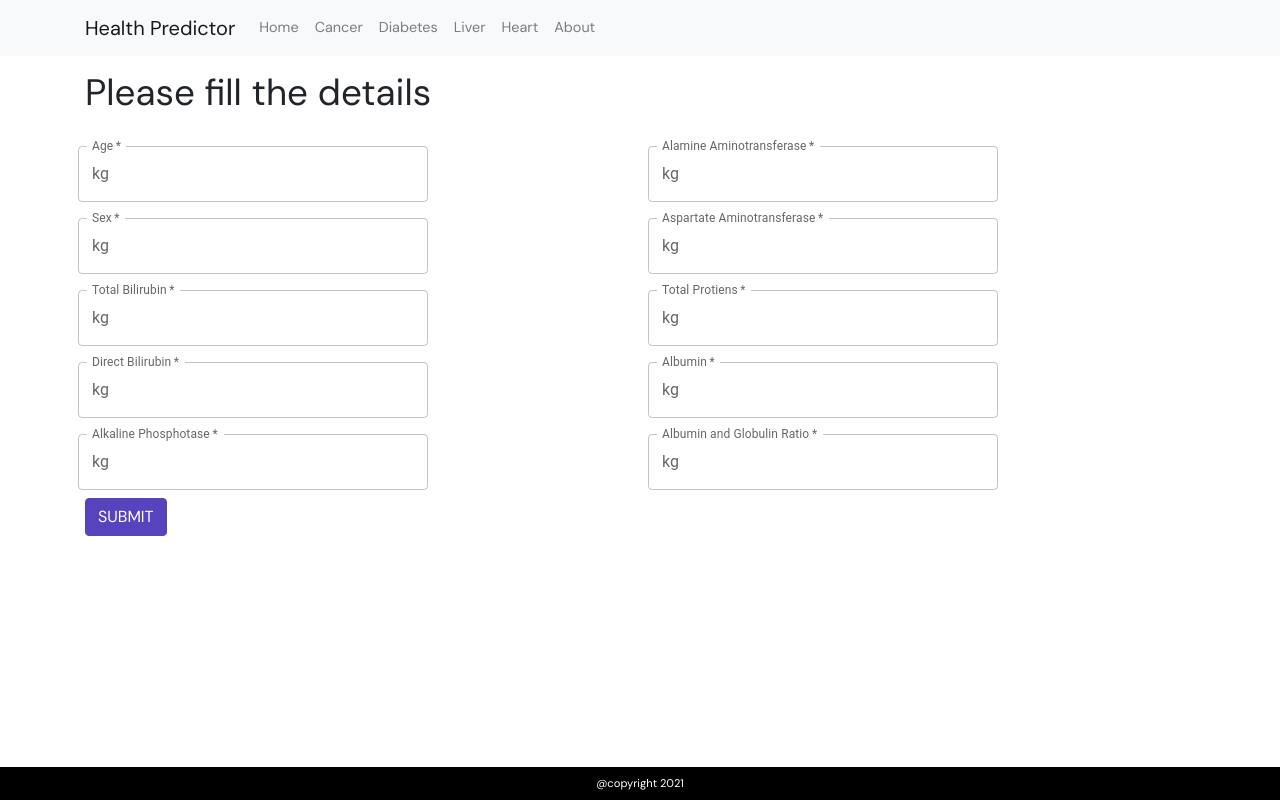
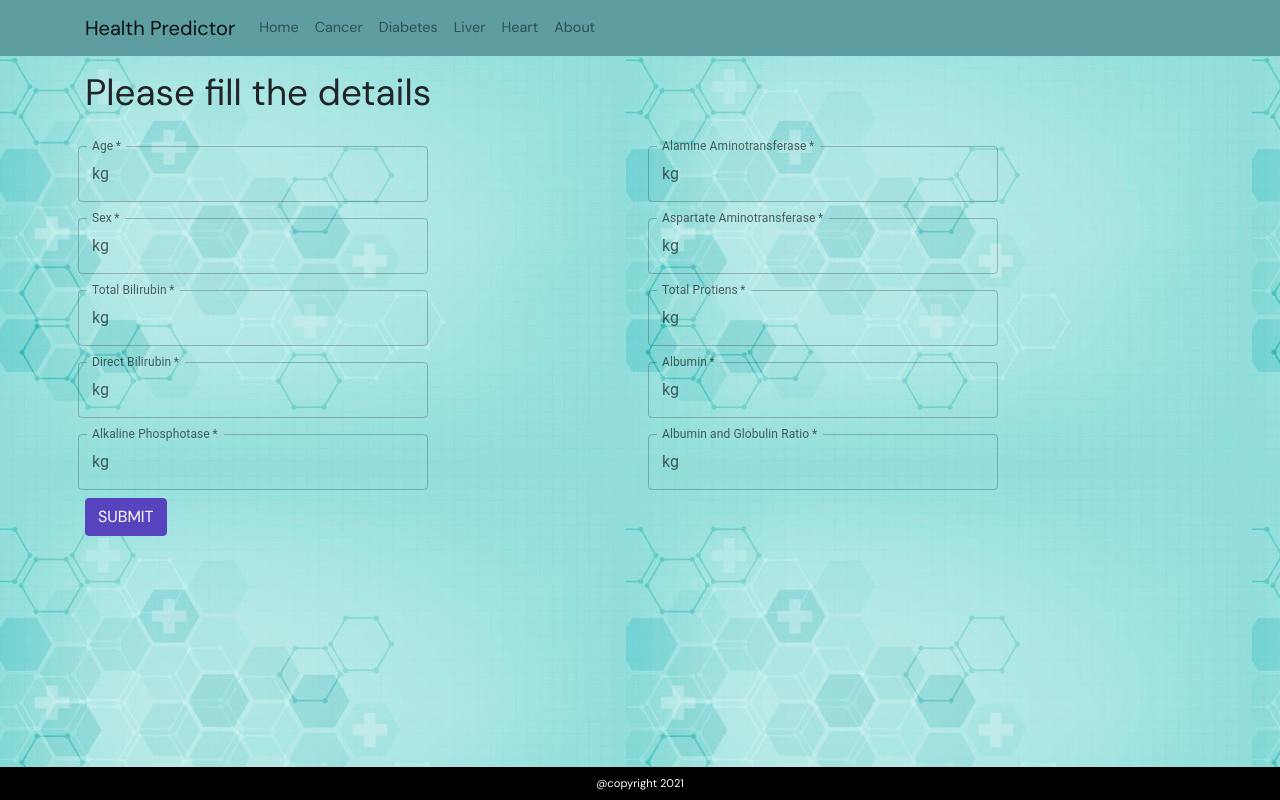
Before and after one commit to nischaynagar/health-predictor, a React (Create React App) app: page /liver in a window 1280 px wide. Built offline with nearby package versions, Linux system fonts and the light colour scheme.

Commit message:
background

```diff
--- a/src/App.js
+++ b/src/App.js
@@ -16,10 +16,11 @@ import Heart from "./components/Heart";
 import Home from "./components/Home";
 import Kidney from "./components/Kidney";
 import Liver from "./components/Liver";
+import car from "./img/background.jpg";
 
 function App() {
   return (
-    <>
+    <div className="min-vh-100" style={{ backgroundImage: `url(${car})` }}>
       <div className="container mb-4 pt-5 font-08">
         <Switch>
           <Route exact path="/cancer" component={Cancer} />
@@ -39,7 +40,7 @@ function App() {
       <div className="py-2 bg-black text-white  w-100 position-fixed bottom-0">
         <div className="container text-center font-07">@copyright 2021</div>
       </div>
-    </>
+    </div>
   );
 }
 
--- a/src/components/Diabetes/index.js
+++ b/src/components/Diabetes/index.js
@@ -52,9 +52,7 @@ function Diabetes() {
     if (isDaignose == 0) {
       setAlertString("There's " + prob + " % chance that you're healthy!");
     } else {
-      setAlertString(
-        "There's " + prob + " % chance that you've Heart disease :("
-      );
+      setAlertString("There's " + prob + " % chance that you've daibetes :(");
     }
   }, [isDaignose, prob]);
 
@@ -92,7 +90,7 @@ function Diabetes() {
           setIsDaignose(1);
           setProb((json["PROB_POS"] * 100).toFixed(2));
           setAlertString(
-            "There's " + prob + " % chance that you've Heart disease :("
+            "There's " + prob + " % chance that you've daibetes :("
           );
           setColor(colorArray[0]);
         }
--- a/src/components/Liver/index.js
+++ b/src/components/Liver/index.js
@@ -87,7 +87,7 @@ function Liver() {
           setIsDaignose(1);
           setProb((json["PROB_POS"] * 100).toFixed(2));
           setAlertString(
-            "There's " + prob + " % chance that you've Heart disease :("
+            "There's " + prob + " % chance that you've liver disease :("
           );
           setColor(colorArray[0]);
         }
@@ -100,7 +100,7 @@ function Liver() {
       setAlertString("There's " + prob + " % chance that you're healthy!");
     } else {
       setAlertString(
-        "There's " + prob + " % chance that you've Heart disease :("
+        "There's " + prob + " % chance that you've liver disease :("
       );
     }
   }, [isDaignose, prob]);
--- a/src/components/Navbar/index.js
+++ b/src/components/Navbar/index.js
@@ -13,7 +13,11 @@ import { Switch, Route, Link } from "react-router-dom";
 function navbar() {
   return (
     <>
-      <Navbar bg="light" expand="lg" className="fixed-top">
+      <Navbar
+        style={{ background: "cadetblue" }}
+        expand="lg"
+        className="fixed-top"
+      >
         <Container>
           <Navbar.Brand as={Link} to="/home">
             Health Predictor
```
Also changed, not shown: public/img/background.jpg (added), src/img/background.jpg (added).
